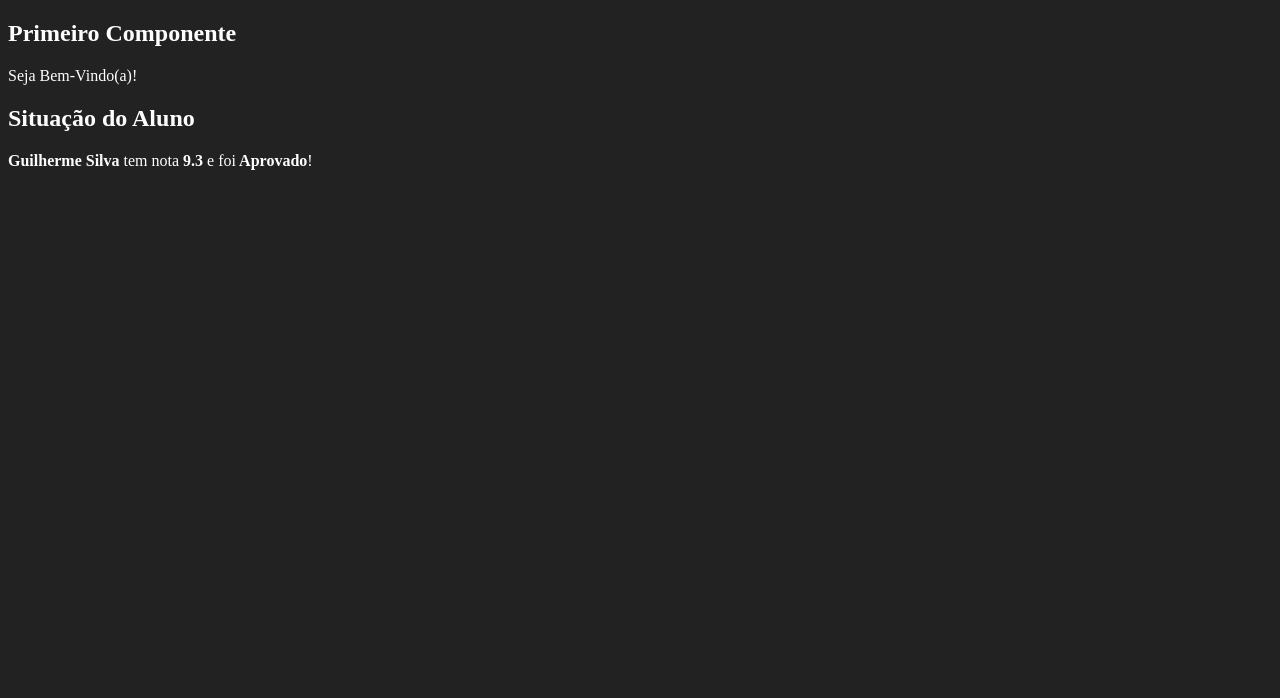
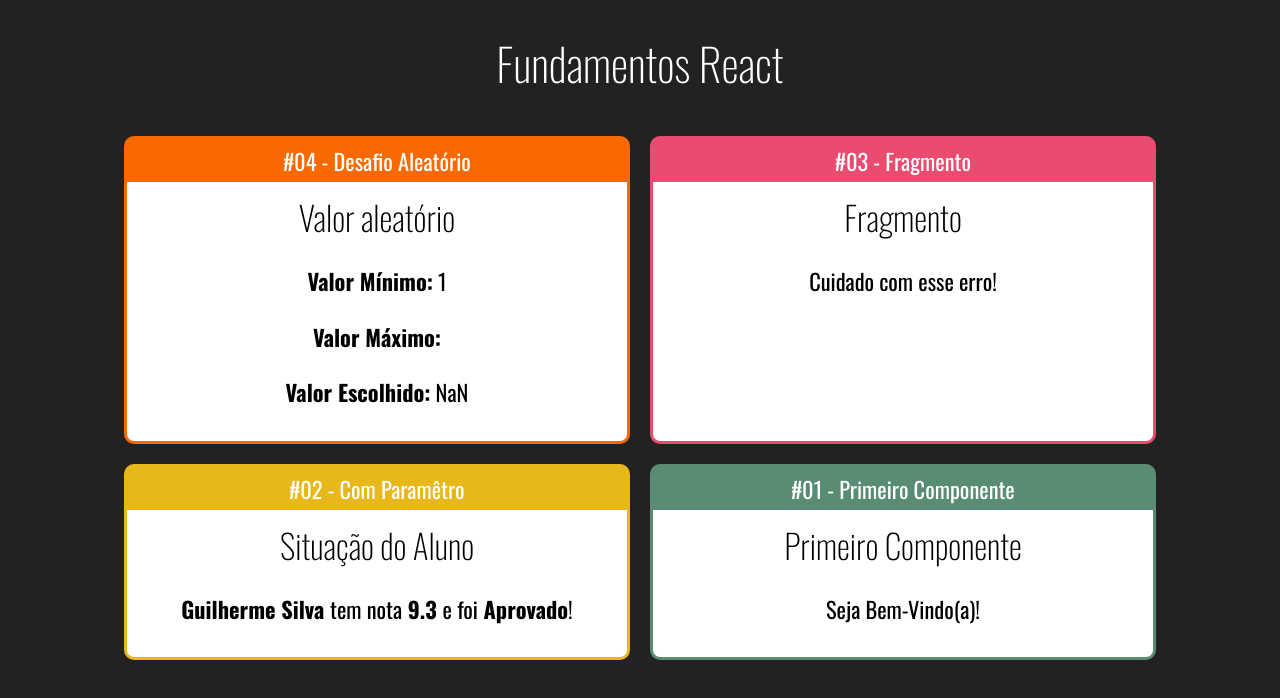
Before and after one commit to Gui-Angelo-Silva/Curso-React, a React (Create React App) app: page / in a window 1280 px wide. Shown: the top 698 px of the page. Built offline with nearby package versions, Linux system fonts and the light colour scheme.

Commit message:
Aula 25 Curso React

```diff
--- a/public/index.html
+++ b/public/index.html
@@ -13,6 +13,12 @@
 
     <link rel="manifest" href="%PUBLIC_URL%/manifest.json" />
 
+    <link rel="preconnect" href="https://fonts.googleapis.com">
+
+    <link rel="preconnect" href="https://fonts.gstatic.com" crossorigin>
+
+    <link href="https://fonts.googleapis.com/css2?family=Oswald:wght@200;300;400;500;600;700&display=swap" rel="stylesheet">
+
     <title>React App</title>
   </head>
   <body>
--- /dev/null
+++ b/src/App.css
@@ -0,0 +1,5 @@
+.App .Cards {
+    display: flex;
+    justify-content: center;
+    flex-wrap: wrap;
+}
--- /dev/null
+++ b/src/App.jsx
@@ -0,0 +1,42 @@
+import './App.css'
+import React from 'react'
+
+import Card from './components/layout/Card';
+import NumAleatorio from './components/basicos/NumAleatorio';
+import Fragmento from './components/basicos/Fragmento';
+import ComParametro from './components/basicos/ComParametro';
+import Primeiro from './components/basicos/Primeiro';
+
+export default () => (
+    <div className='App'>
+        <h1>Fundamentos React</h1>
+
+        <div className='Cards'>
+            <Card
+                titulo='#04 - Desafio Aleatório' color='#FA6900'>
+                <NumAleatorio
+                    min={1}
+                />
+            </Card>
+
+            <Card
+                titulo='#03 - Fragmento' color='#E94C6F'>
+                <Fragmento />
+            </Card>
+
+            <Card
+                titulo='#02 - Com Paramêtro' color='#E8B71A'>
+                <ComParametro
+                    titulo='Situação do Aluno'
+                    aluno='Guilherme Silva'
+                    nota={9.3}
+                />
+            </Card>
+
+            <Card
+                titulo='#01 - Primeiro Componente' color='#588C73'>
+                <Primeiro></Primeiro>
+            </Card>
+        </div>
+    </div>
+);
--- /dev/null
+++ b/src/components/basicos/Fragmento.jsx
@@ -0,0 +1,10 @@
+import React from 'react'
+
+export default function Fragmento(props) {
+    return (
+        <div>
+            <h2>Fragmento</h2>
+            <p>Cuidado com esse erro!</p>
+        </div>
+    )
+}
--- /dev/null
+++ b/src/components/basicos/NumAleatorio.jsx
@@ -0,0 +1,31 @@
+import React from 'react'
+/*
+export default function NumAleatorio(props){
+    const num = parseInt(Math.random() * 3)//ou Math.floor
+
+    return (
+        <div>
+            { num }
+        </div>
+    )
+}Meu código de número aleatório*/
+
+export default (props) => {
+    const { min, max } = props
+    const aleatorio = parseInt(Math.random () * (max - min)) + min;
+
+    return (
+        <div>
+            <h2>Valor aleatório</h2>
+            <p>
+                <strong>Valor Mínimo:</strong> { min }
+            </p>
+            <p>
+                <strong>Valor Máximo:</strong> { max }
+            </p>
+            <p>
+                <strong>Valor Escolhido:</strong> { aleatorio }
+            </p>
+        </div>
+    )
+}
--- a/src/components/basicos/Primeiro.jsx
+++ b/src/components/basicos/Primeiro.jsx
@@ -1,8 +1,8 @@
 import React from 'react'
 
-export default function Primeiro(){
+export default function Primeiro() {
     const msg = 'Seja Bem-Vindo(a)!'
-    return(
+    return (
         <div>
             <h2>Primeiro Componente</h2>
             <p>{ msg }</p>
--- /dev/null
+++ b/src/components/layout/Card.css
@@ -0,0 +1,24 @@
+.Card {
+    border: 3px solid;
+    border-radius: 10px;
+    overflow: hidden;
+    margin: 10px;
+
+    display: flex;
+    flex-direction: column;
+    min-width: 500px;
+    max-width: 500px;
+}
+
+.Card .Title {
+    padding: 5px 0px;
+    display: flex;
+    justify-content: center;
+}
+
+.Card .Content {
+    flex: 1;
+    background-color: white;
+    color: black;
+    padding: 10px;
+}
--- /dev/null
+++ b/src/components/layout/Card.jsx
@@ -0,0 +1,18 @@
+import React from 'react'
+import './Card.css'
+
+export default (props) => {
+    const cardStyle = {
+        backgroundColor: props.color || '#F00',
+        borderColor: props.color || '#F00'
+    }
+
+    return (
+        <div className='Card' style={ cardStyle }>
+            <div className='Title'>{ props.titulo }</div>
+            <div className='Content'>
+                { props.children }
+            </div>
+        </div>
+    )
+}
--- a/src/index.css
+++ b/src/index.css
@@ -1,4 +1,16 @@
 body{
+    font-family: Oswald;
     background-color: #222;
     color: white;
+    text-align: center;
+    font-size: 1.4rem;
 }
+
+h1, h2, h3 {
+    font-weight: 200;
+}
+
+h2, h3 {
+    font-weight: 200;
+    margin: 0;
+}
--- a/src/index.js
+++ b/src/index.js
@@ -2,8 +2,7 @@
 import ReactDOM from 'react-dom' //o nome para o import é algo que queira
 import React from 'react' //o import do react tem q ser chamado assim
 
-import Primeiro from './components/basicos/Primeiro'
-import ComParametro from './components/basicos/ComParametro'
+import App from './App'
 
 //const el = document.getElementById('root')
 
@@ -15,12 +14,6 @@
 )*/
 
 ReactDOM.render(
-    <div>
-        <Primeiro></Primeiro>
-        <ComParametro
-            titulo='Situação do Aluno'
-            aluno='Guilherme Silva'
-            nota ={9.3}/>
-    </div>,
+    <App></App>,
     document.getElementById('root')
 )
```
